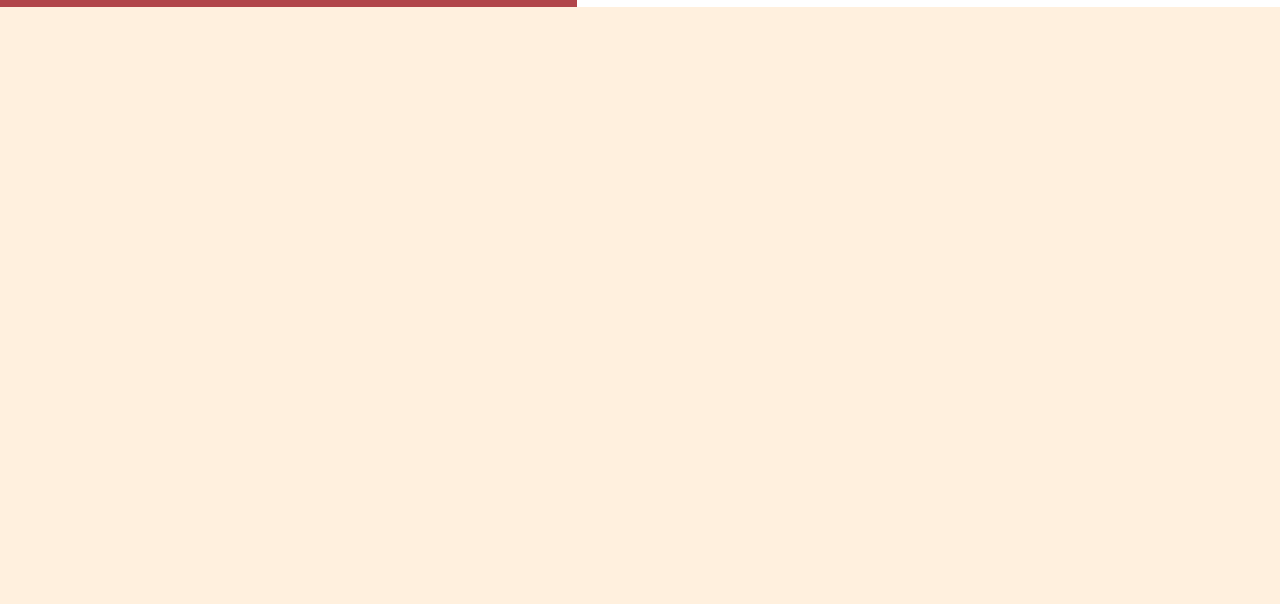
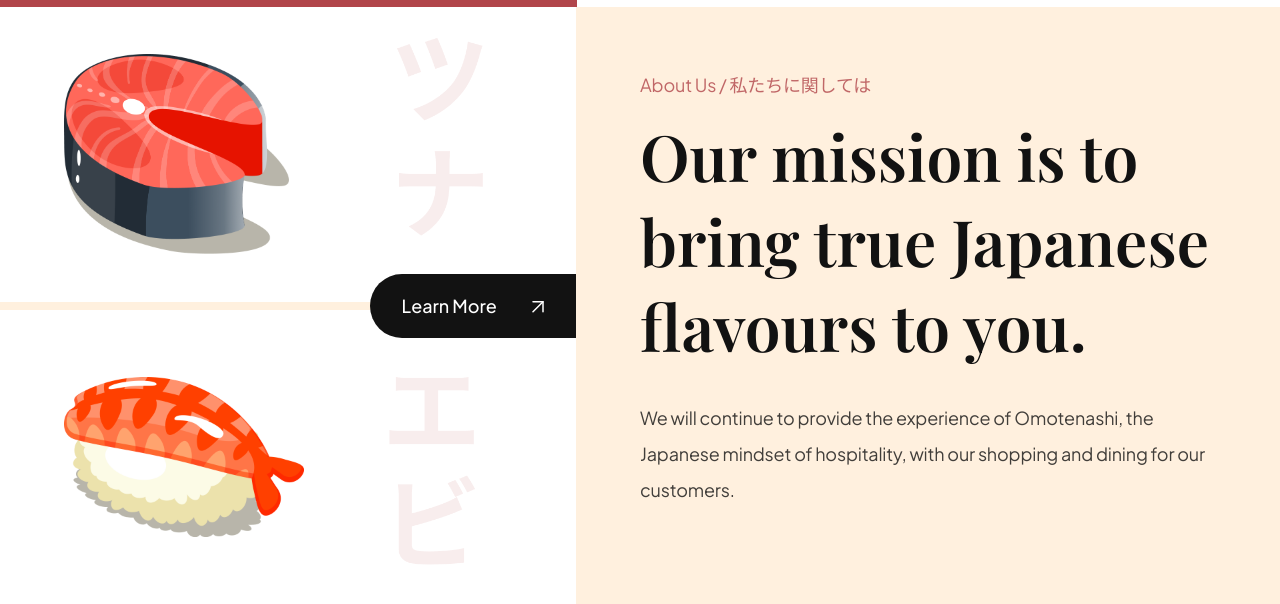
Before and after one commit to aduf2907/web-sushi, a website built with Vite: page index.html in a window 1280 px wide. Shown: the part 819-1423 px from the top of the page. Before the commit the page ends 826 px from the top, so only its background shows below. Built offline with nearby package versions, Linux system fonts and the light colour scheme.

Commit message:
add about-us section

```diff
--- a/css/sections/about.css
+++ b/css/sections/about.css
@@ -0,0 +1,80 @@
+.about-us {
+  display: flex;
+  min-height: 72-px;
+  overflow: hidden;
+}
+
+.about-us__image {
+  flex: 1;
+  display: flex;
+  flex-direction: column;
+  justify-content: center;
+
+  background-color: var(--color-white);
+  position: relative;
+}
+
+.about-us__image div {
+  padding: 32px 64px;
+  flex: 1;
+  display: flex;
+  align-items: center;
+
+  background-position: center;
+  background-repeat: no-repeat;
+  background-size: contain;
+}
+
+.about-us__image-sushi3 {
+  border-bottom: 8px solid var(--color-creamson);
+  background-image: url(../../assets/about_bg1.png);
+}
+
+.about-us__image-sushi2 {
+  background-image: url(../../assets/about_bg2.png);
+}
+
+.about-us__image-sushi3 img {
+  width: 225px;
+  height: 200px;
+}
+
+.about-us__image-sushi2 img {
+  width: 240px;
+  height: 160px;
+}
+
+.about-us__button {
+  position: absolute;
+  right: 0;
+  padding: 12px 32px;
+  min-height: 64px;
+  background: var(--secondary-color);
+  border-radius: 32px 0 0 32px;
+  -webkit-border-radius: 32px 0 0 32px;
+  -moz-border-radius: 32px 0 0 32px;
+  -ms-border-radius: 32px 0 0 32px;
+  -o-border-radius: 32px 0 0 32px;
+  border: 0;
+  outline: 0;
+
+  color: #fff;
+  font-family: var(--plus-jakarta-sans);
+  font-weight: 500;
+  font-size: 18px;
+  line-height: 23px;
+  cursor: pointer;
+}
+
+.about-us__button img {
+  object-fit: contain;
+  margin-left: 32px;
+}
+
+.about-us__content {
+  padding: 64px;
+  flex: 1;
+  display: flex;
+  justify-content: center;
+  flex-direction: column;
+}
--- a/index.html
+++ b/index.html
@@ -88,6 +88,34 @@
       </div>
     </section>
 
+    <section class="about-us" id="about-us">
+      <div class="about-us__image">
+        <div class="about-us__image-sushi3">
+          <img src="assets/sushi-3.png" alt="sushi" />
+        </div>
+
+        <button class="about-us__button">
+          Learn More
+          <img src="assets/arrow-up-right.svg" alt="learn more" />
+        </button>
+        <div class="about-us__image-sushi2">
+          <img src="assets/sushi-2.png" alt="sushi" />
+        </div>
+      </div>
+
+      <div class="about-us__content">
+        <p class="sushi__subtitle">About Us / 私たちに関しては</p>
+        <h3 class="sushi__title">
+          Our mission is to bring true Japanese flavours to you.
+        </h3>
+        <p class="sushi__description">
+          We will continue to provide the experience of Omotenashi, the Japanese
+          mindset of hospitality, with our shopping and dining for our
+          customers.
+        </p>
+      </div>
+    </section>
+
     <script src="js/script.js" type="module"></script>
   </body>
 </html>
```
